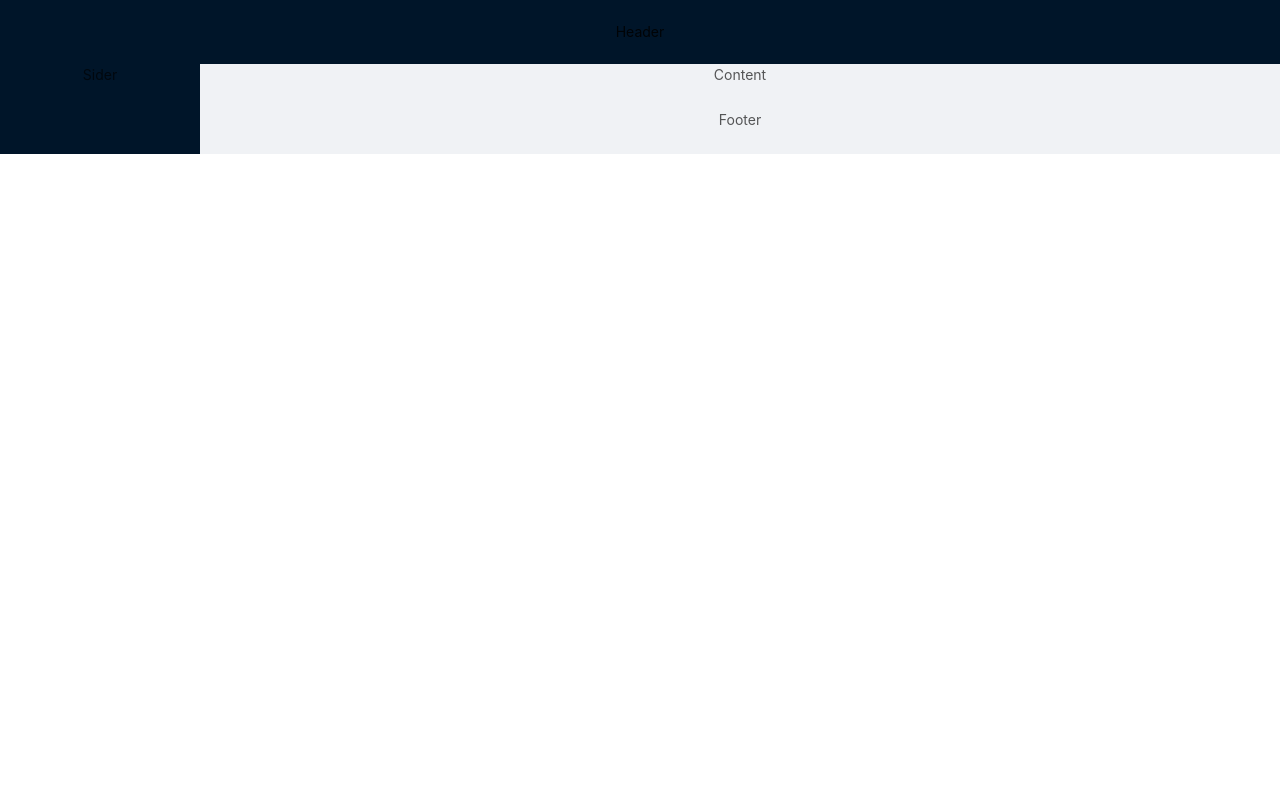
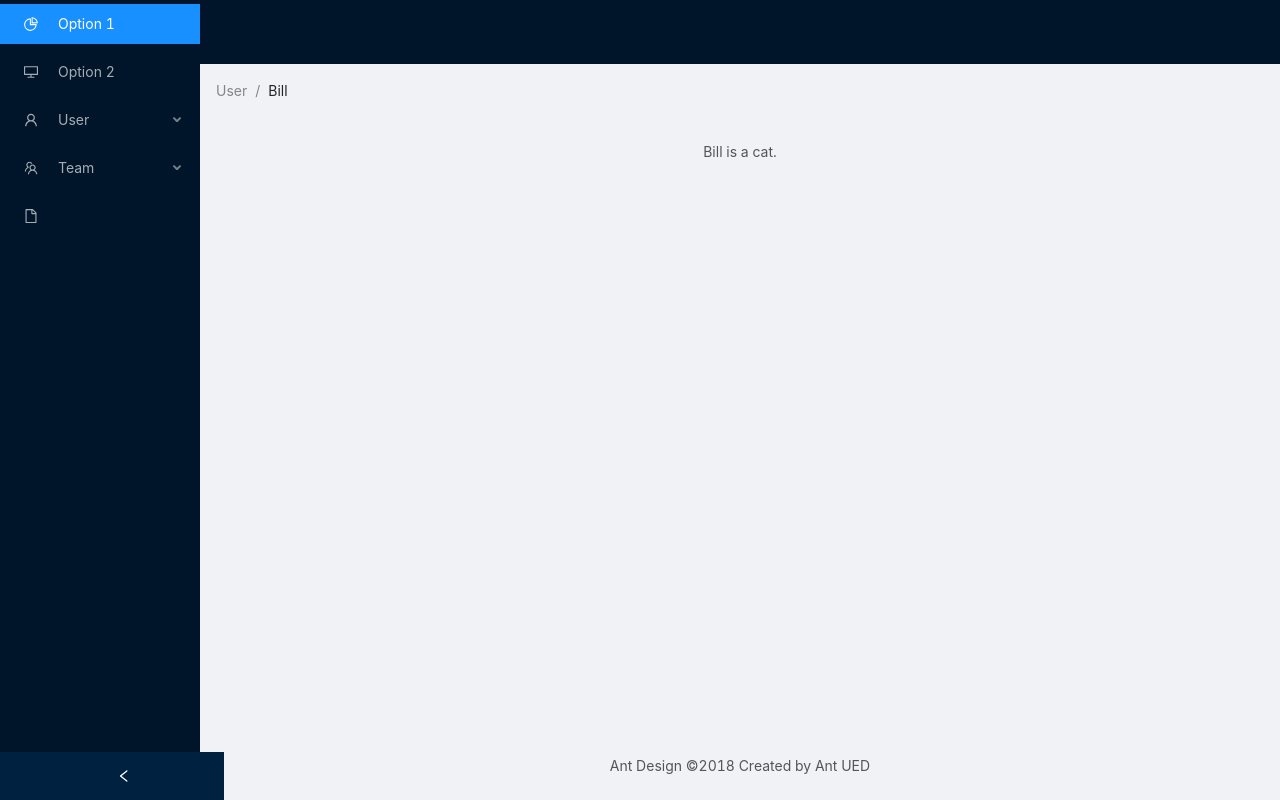
Before and after one commit to nikolai-max/my-react-portfolio, a React (Create React App) app: page / in a window 1280 px wide. Shown: the top 800 px of the page. Built offline with nearby package versions, Linux system fonts and the light colour scheme.

Commit message:
Added a layout from antd

```diff
--- a/package.json
+++ b/package.json
@@ -10,10 +10,11 @@
     "babel-plugin-import": "^1.13.0",
     "customize-cra": "^0.9.1",
     "less": "^3.11.1",
+    "@ant-design/icons": "latest",
     "less-loader": "^5.0.0",
-    "react": "^16.13.0",
+    "react": "latest",
     "react-app-rewired": "^2.1.5",
-    "react-dom": "^16.13.0",
+    "react-dom": "latest",
     "react-scripts": "3.4.0"
   },
   "scripts": {
--- a/public/index.html
+++ b/public/index.html
@@ -29,6 +29,10 @@
   <body>
     <noscript>You need to enable JavaScript to run this app.</noscript>
     <div id="root"></div>
+    <div id="container" style="padding: 24px"></div>
+    <script>
+      var mountNode = document.getElementById('container');
+    </script>
     <!--
       This HTML file is a template.
       If you open it directly in the browser, you will see an empty page.
--- a/src/App.js
+++ b/src/App.js
@@ -1,21 +1,15 @@
 import React from 'react';
 import './App.css';
 import { Layout } from 'antd';
+import { Typography } from 'antd';
+import SiderDemo from './Component/Layout'
 
 const { Header, Footer, Sider, Content } = Layout;
+const { Title } = Typography;
 
 const App = () => (
   <div className="App">
-    <Layout>
-    <Header>Header</Header>
-      <Layout>
-        <Sider>Sider</Sider>
-        <Layout>
-          <Content>Content</Content>
-          <Footer>Footer</Footer>
-        </Layout>
-      </Layout>
-    </Layout>
+    <SiderDemo></SiderDemo>
   </div>
 );
 
--- /dev/null
+++ b/src/Component/Layout.js
@@ -0,0 +1,91 @@
+import React from 'react';
+import ReactDOM from 'react-dom';
+import 'antd/dist/antd.css';
+import './../index.css';
+import { Layout, Menu, Breadcrumb } from 'antd';
+import {
+  DesktopOutlined,
+  PieChartOutlined,
+  FileOutlined,
+  TeamOutlined,
+  UserOutlined,
+} from '@ant-design/icons';
+
+const { Header, Content, Footer, Sider } = Layout;
+const { SubMenu } = Menu;
+
+class SiderDemo extends React.Component {
+  state = {
+    collapsed: false,
+  };
+
+  onCollapse = collapsed => {
+    console.log(collapsed);
+    this.setState({ collapsed });
+  };
+
+  render() {
+    return (
+      <Layout style={{ minHeight: '100vh' }}>
+        <Sider collapsible collapsed={this.state.collapsed} onCollapse={this.onCollapse}>
+          <div className="logo" />
+          <Menu theme="dark" defaultSelectedKeys={['1']} mode="inline">
+            <Menu.Item key="1">
+              <PieChartOutlined />
+              <span>Option 1</span>
+            </Menu.Item>
+            <Menu.Item key="2">
+              <DesktopOutlined />
+              <span>Option 2</span>
+            </Menu.Item>
+            <SubMenu
+              key="sub1"
+              title={
+                <span>
+                  <UserOutlined />
+                  <span>User</span>
+                </span>
+              }
+            >
+              <Menu.Item key="3">Tom</Menu.Item>
+              <Menu.Item key="4">Bill</Menu.Item>
+              <Menu.Item key="5">Alex</Menu.Item>
+            </SubMenu>
+            <SubMenu
+              key="sub2"
+              title={
+                <span>
+                  <TeamOutlined />
+                  <span>Team</span>
+                </span>
+              }
+            >
+              <Menu.Item key="6">Team 1</Menu.Item>
+              <Menu.Item key="8">Team 2</Menu.Item>
+            </SubMenu>
+            <Menu.Item key="9">
+              <FileOutlined />
+            </Menu.Item>
+          </Menu>
+        </Sider>
+        <Layout className="site-layout">
+          <Header className="site-layout-background" style={{ padding: 0 }} />
+          <Content style={{ margin: '0 16px' }}>
+            <Breadcrumb style={{ margin: '16px 0' }}>
+              <Breadcrumb.Item>User</Breadcrumb.Item>
+              <Breadcrumb.Item>Bill</Breadcrumb.Item>
+            </Breadcrumb>
+            <div className="site-layout-background" style={{ padding: 24, minHeight: 360 }}>
+              Bill is a cat.
+            </div>
+          </Content>
+          <Footer style={{ textAlign: 'center' }}>Ant Design ©2018 Created by Ant UED</Footer>
+        </Layout>
+      </Layout>
+    );
+  }
+}
+
+ReactDOM.render(<SiderDemo />, document.getElementById('container'));
+
+export default SiderDemo;
```
